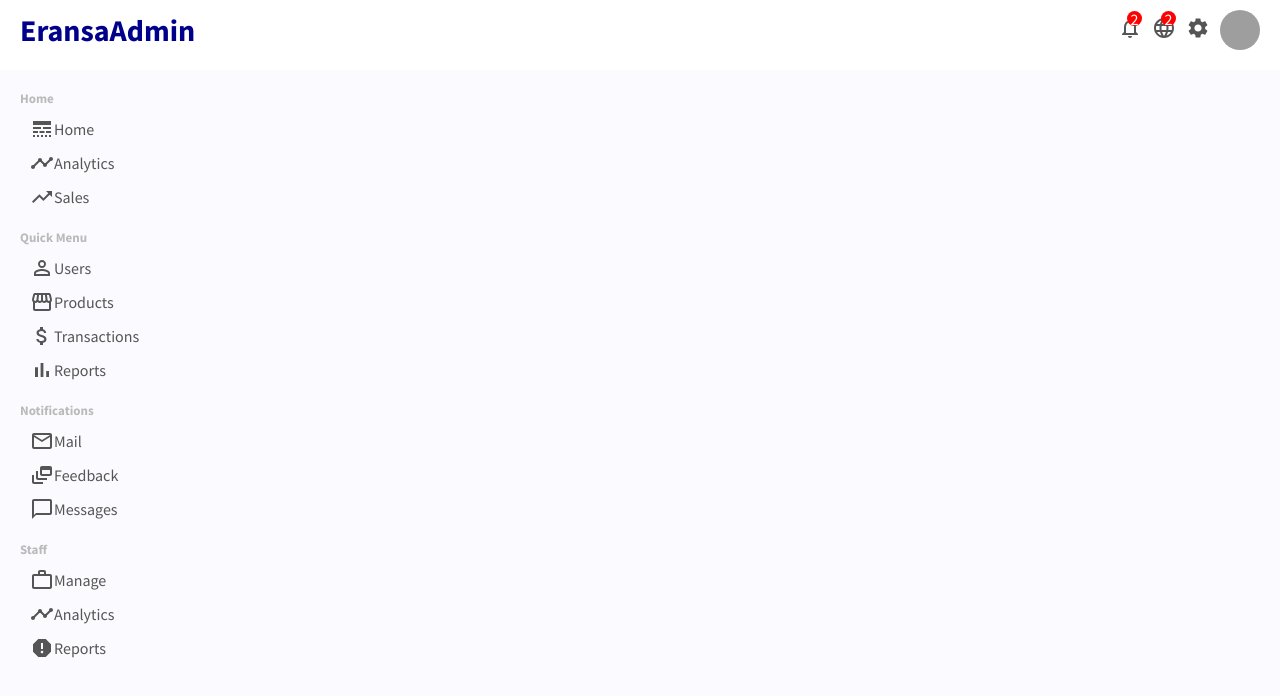
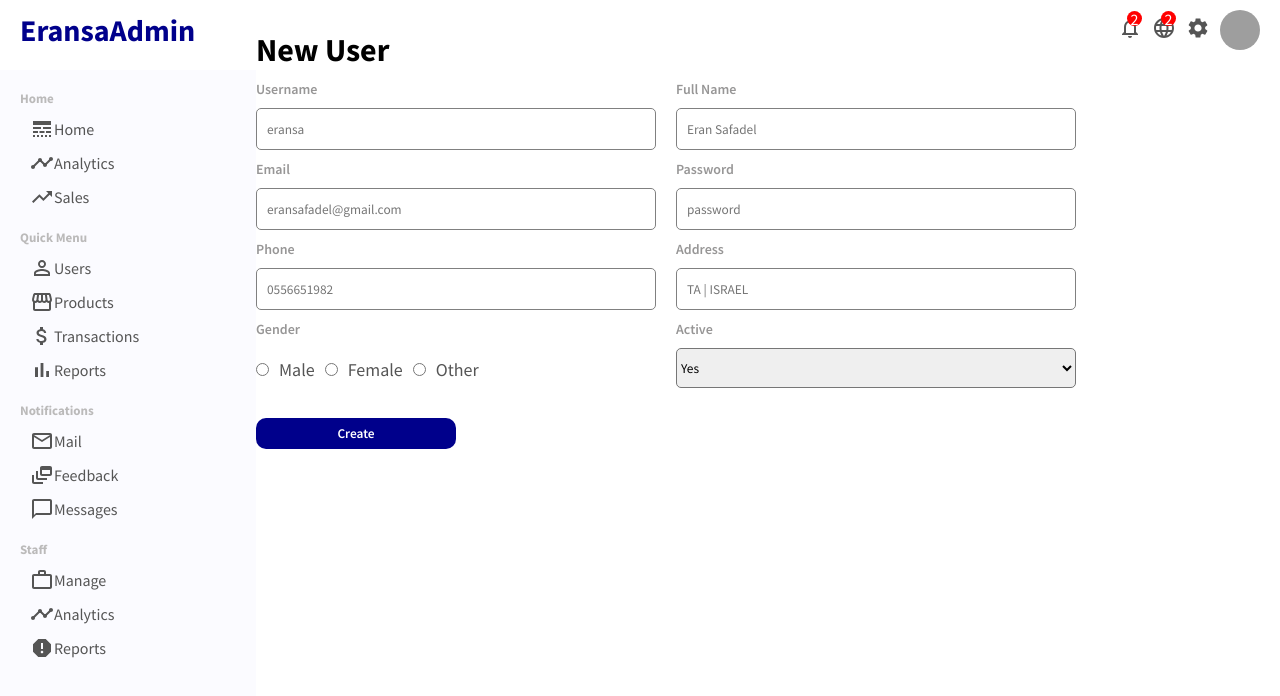
Before and after one commit to eransafadel/Admin-Panel, a React (Create React App) app: page /newUser in a window 1280 px wide. Shown: the top 696 px of the page. Built offline with nearby package versions, Linux system fonts and the light colour scheme; grey boxes are pictures that could not be loaded.

Commit message:
adding NewUser component

```diff
--- a/src/App.js
+++ b/src/App.js
@@ -6,6 +6,7 @@ import { BrowserRouter as Router, Routes, Route } from "react-router-dom";
 import "./app.css";
 import UserList from "./pages/userList/UserList";
 import User from "./pages/user/User";
+import NewUser from "./pages/newUser/NewUser";
 
 function App() {
   return (
@@ -17,6 +18,7 @@ function App() {
           <Route exact path="/" element={<Home />} />
           <Route path="/users" element={<UserList />} />
           <Route path="/user/:userId" element={<User />} />
+          <Route path="/newUser" element={<NewUser />} />
         </Routes>
       </div>
     </Router>
--- /dev/null
+++ b/src/pages/newUser/NewUser.jsx
@@ -0,0 +1,45 @@
+import React from 'react';
+import "./newUser.css";
+import NewUserItem from './newUserItem/NewUserItem';
+import data from "../data/data";
+
+
+const NewUser = () => {
+    return (
+        <div className="newUser">
+          <h1 className="newUserTitle">New User</h1>
+          <form className="newUserForm">
+
+
+            <NewUserItem title="Username" type="text" value={data.username} />
+            <NewUserItem title="Full Name" type="text" value={data.fullname} />
+            <NewUserItem title="Email" type="email" value={data.mail} />
+            <NewUserItem title="Password" type="password" value={"password"} />
+            <NewUserItem title="Phone" type="text" value={data.phone} />
+            <NewUserItem title="Address" type="text" value={data.location} />
+
+            <div className="newUserItem">
+              <label>Gender</label>
+              <div className="newUserGender">
+                <input type="radio" name="gender" id="male" value="male" />
+                <label for="male">Male</label>
+                <input type="radio" name="gender" id="female" value="female" />
+                <label for="female">Female</label>
+                <input type="radio" name="gender" id="other" value="other" />
+                <label for="other">Other</label>
+              </div>
+            </div>
+            <div className="newUserItem">
+              <label>Active</label>
+              <select className="newUserSelect" name="active" id="active">
+                <option value="yes">Yes</option>
+                <option value="no">No</option>
+              </select>
+            </div>
+            <button className="newUserButton">Create</button>
+          </form>
+        </div>
+      );
+}
+
+export default NewUser;
--- /dev/null
+++ b/src/pages/newUser/newUser.css
@@ -0,0 +1,57 @@
+.newUser {
+    flex: 4;
+  }
+
+  .newUserForm {
+    display: flex;
+    flex-wrap: wrap;
+  }
+
+  .newUserItem {
+    width: 400px;
+    display: flex;
+    flex-direction: column;
+    margin-top: 10px;
+    margin-right: 20px;
+  }
+
+  .newUserItem > label {
+    margin-bottom: 10px;
+    font-size: 14px;
+    font-weight: 600;
+    color: rgb(151, 150, 150);
+  }
+
+  .newUserItem > input {
+    height: 20px;
+    padding: 10px;
+    border: 1px solid gray;
+    border-radius: 5px;
+  }
+
+  .newUserGender > input {
+    margin-top: 15px;
+  }
+
+  .newUserGender>label{
+      margin: 10px;
+      font-size: 18px;
+      color: #555;
+  }
+
+  .newUserSelect{
+      height: 40px;
+      border-radius: 5px;
+  }
+
+  .newUserButton{
+      width: 200px;
+      border: none;
+      background-color: darkblue;
+      color: white;
+      padding: 7px 10px;
+      font-weight: 600;
+      border-radius: 10px;
+      margin-top: 30px;
+      cursor: pointer;
+  }
--- /dev/null
+++ b/src/pages/newUser/newUserItem/NewUserItem.jsx
@@ -0,0 +1,13 @@
+import React from 'react';
+import "./newUserItem.css";
+
+const NewUserItem = ({title,type,value}) => {
+  return (
+    <div className="newUserItem">
+    <label>{title}</label>
+    <input type={type} placeholder={value} />
+  </div>
+  )
+}
+
+export default NewUserItem;
--- /dev/null
+++ b/src/pages/newUser/newUserItem/newUserItem.css
@@ -0,0 +1,7 @@
+.newUserItem {
+    width: 400px;
+    display: flex;
+    flex-direction: column;
+    margin-top: 10px;
+    margin-right: 20px;
+  }
--- a/src/pages/user/User.jsx
+++ b/src/pages/user/User.jsx
@@ -1,5 +1,5 @@
-
 import React from "react";
+import { Link } from "react-router-dom";
 import "./user.css";
 import UserContainer from "./userContainer/UserContainer";
 
@@ -7,10 +7,13 @@ const User = () => {
   return (
     <div className="user">
       <div className="userTitleContainer">
+
         <h1 className="userTitle">Edit User</h1>
-        <button className="userAddButton">Create</button>
+        <Link to={"/newUser"}>
+          <button className="userAddButton">Create</button>
+        </Link>
       </div>
-      <UserContainer/>
+      <UserContainer />
     </div>
   );
 };
--- a/src/pages/user/userContainer/userUpdate/UserUpdate.jsx
+++ b/src/pages/user/userContainer/userUpdate/UserUpdate.jsx
@@ -1,5 +1,5 @@
 import React from 'react';
-import data from "../../data/data";
+import data from "../../../data/data";
 import UserUpdateItem from "./userUpdateItem/UserUpdateItem";
 import "./userUpdate.css";
 import UserUpdateRight from './userUpdateRight/UserUpdateRight';
--- a/src/pages/user/userContainer/userUpdate/userUpdateLeft/UserUpdateLeft.jsx
+++ b/src/pages/user/userContainer/userUpdate/userUpdateLeft/UserUpdateLeft.jsx
@@ -1,5 +1,5 @@
 import React from 'react';
-import data from "../../../data/data";
+import data from "../../../../data/data";
 import UserUpdateItem from '../userUpdateItem/UserUpdateItem';
 
 const UserUpdateLeft = () => {
--- a/src/pages/user/userContainer/userUpdate/userUpdateRight/UserUpdateRight.jsx
+++ b/src/pages/user/userContainer/userUpdate/userUpdateRight/UserUpdateRight.jsx
@@ -1,7 +1,7 @@
 import React from 'react';
 import { Publish } from '@material-ui/icons';
 import "./userUpdateRight.css";
-import data from "../../../data/data";
+import data from "../../../../data/data";
 
 const UserUpdateRight = () => {
   return (
--- a/src/pages/user/userShowBottom/UserShowBottom.jsx
+++ b/src/pages/user/userShowBottom/UserShowBottom.jsx
@@ -1,6 +1,6 @@
 import React from 'react';
 import { CalendarToday, MailOutline, PhoneAndroid,PermIdentity,LocationSearching } from "@material-ui/icons";
-import data from "../data/data";
+import data from "../../data/data";
 import "./userShowBottom.css";
 
 const UserShowBottom = () => {
--- a/src/pages/user/userShowTop/UserShowTop.jsx
+++ b/src/pages/user/userShowTop/UserShowTop.jsx
@@ -1,5 +1,5 @@
 import React from 'react';
-import data from "../data/data";
+import data from "../../data/data";
 import "./userShowTop.css";
 
 const UserShowTop = () => {
```
Also changed, not shown: src/pages/data/data.js (renamed from src/pages/user/data/data.js).
